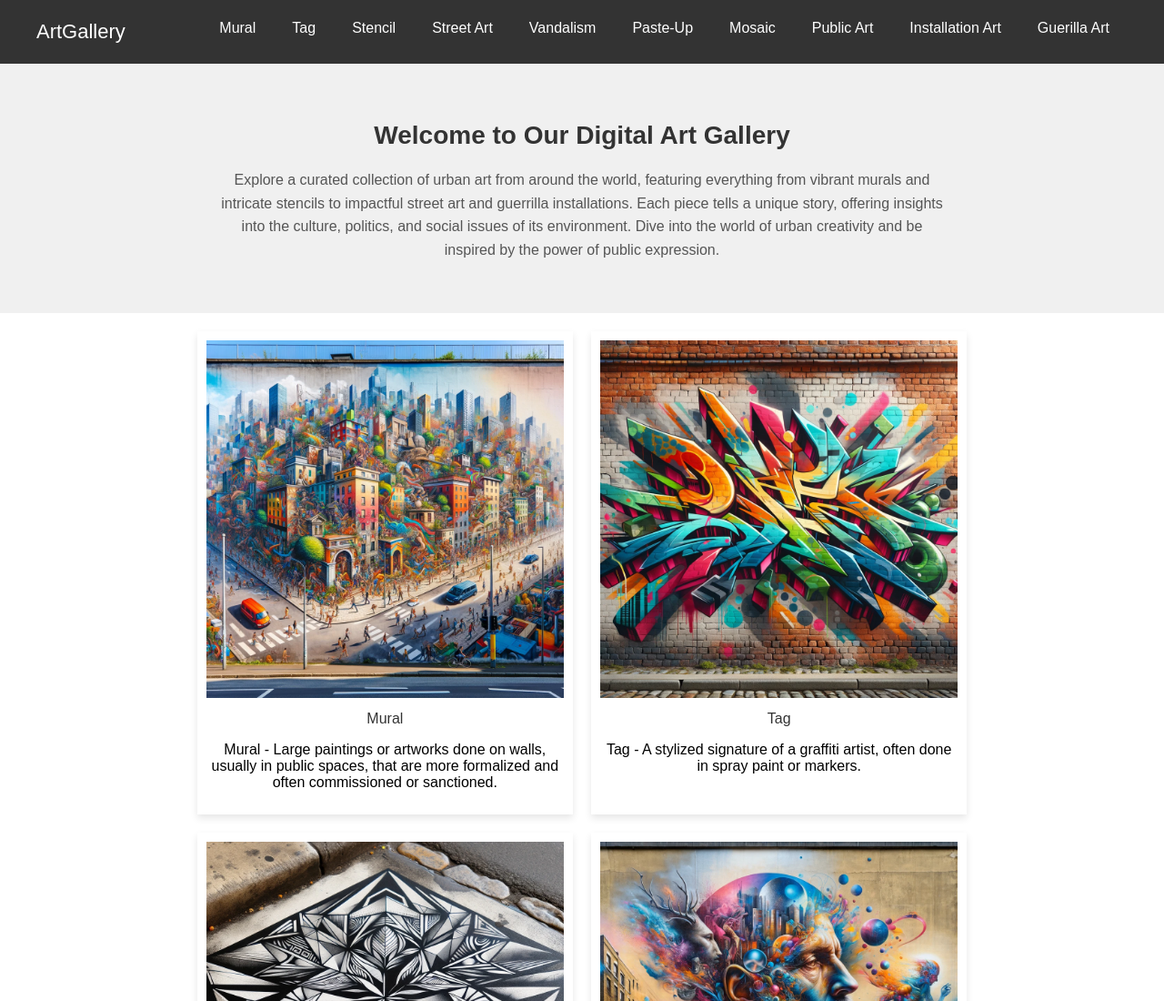
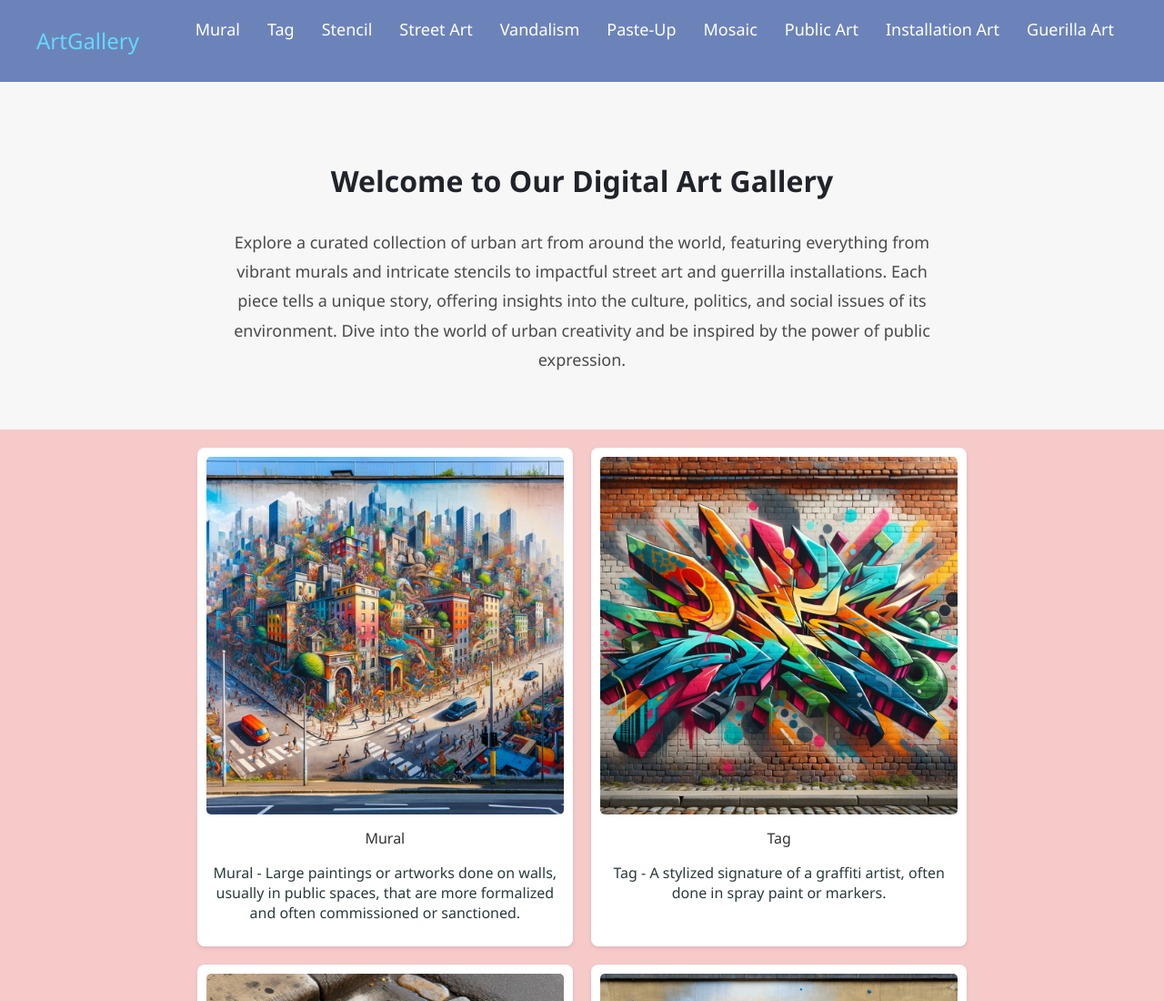
Before and after one commit to gladstone28/types-of-graffitti-2, a plain HTML site: page index.html in a window 1280 px wide. Shown: the top 1100 px of the page at 91% size. Drawn offline with Linux system fonts and the light colour scheme.

Commit message:
add new style2.css and modified style.css and index.html

```diff
--- a/index.html
+++ b/index.html
@@ -6,6 +6,7 @@
     <meta name="viewport" content="width=device-width, initial-scale=1.0">
     <title>Art Gallery</title>
     <link rel="stylesheet" href="style.css">
+    <link rel="stylesheet" href="style2.css">
 </head>
 
 <body>
--- a/style.css
+++ b/style.css
@@ -92,7 +92,7 @@ html {
 /* Introduction Section Styles */
 
 .introduction {
-    background-color: #f0f0f0;
+    background-color: #a4a1d7;
     /* Light grey background for contrast */
     padding: 40px 20px;
     text-align: center;
@@ -104,7 +104,7 @@ html {
 }
 
 .introduction h1 {
-    color: #333;
+    color: #cfe18b;
     font-size: 28px;
     margin-bottom: 20px;
 }
--- /dev/null
+++ b/style2.css
@@ -0,0 +1,140 @@
+body,
+html {
+    margin: 0;
+    padding: 0;
+    font-family: 'Segoe UI', Tahoma, Geneva, Verdana, sans-serif;
+    /* Updated font */
+    background-color: #f7caca;
+    /* Brighter background for the body */
+    color: #2a3a3e;
+    /* Dark gray for text for improved readability */
+}
+
+.navbar {
+    background-color: #6c83ba;
+    /* Darker shade for contrast */
+    overflow: hidden;
+    padding: 10px 0;
+    /* Adjusted padding for a slimmer nav bar */
+}
+
+.nav-container {
+    max-width: 1200px;
+    margin: auto;
+    padding: 0 20px;
+}
+
+.nav-logo {
+    color: #61dafb;
+    /* Bright accent color for the logo for a pop of color */
+    font-size: 24px;
+    /* Slightly larger font size for the logo */
+}
+
+.nav-menu {
+    list-style: none;
+    margin: 0;
+    padding: 0;
+}
+
+.nav-item {
+    display: inline-block;
+    /* Changed to inline-block for better spacing */
+}
+
+.nav-item a {
+    color: #ffffff;
+    text-decoration: none;
+    padding: 10px 15px;
+    /* Adjusted padding for a tighter nav item */
+    font-size: 18px;
+    /* Increased font size for better readability */
+}
+
+.nav-item a:hover {
+    background-color: #61dafb;
+    /* Use the accent color for hover state */
+    color: #20232a;
+}
+
+
+/* Introduction Section Styles */
+
+.introduction {
+    background-color: #f7f7f7;
+    /* Softer shade of grey for the intro section */
+    padding: 60px 20px;
+    /* More vertical padding for a spacious look */
+    text-align: center;
+}
+
+.introduction h1 {
+    color: #20232a;
+    font-size: 32px;
+    /* Larger font size for the title */
+    margin-bottom: 30px;
+    /* Increased margin for more space below the title */
+}
+
+.introduction p {
+    color: #4a4a4a;
+    /* Slightly darker grey for the paragraph */
+    font-size: 18px;
+    /* Larger font size for the paragraph */
+    line-height: 1.8;
+    /* Increased line height for better readability */
+    max-width: 800px;
+    /* Max width for better text alignment */
+    margin: auto;
+    /* Auto margins for horizontal centering */
+}
+
+
+/* Gallery Styles */
+
+.gallery {
+    display: flex;
+    flex-wrap: wrap;
+    justify-content: center;
+    gap: 20px;
+    padding: 20px;
+}
+
+.image-container {
+    box-shadow: 0 2px 4px rgba(0, 0, 0, 0.1);
+    /* Softer shadow for a subtle effect */
+    text-align: center;
+    padding: 10px;
+    background-color: #fff;
+    /* White background for each image container */
+    border-radius: 8px;
+    /* Rounded corners for a modern look */
+}
+
+.image-container img {
+    max-width: 100%;
+    height: auto;
+    border-radius: 5px;
+    /* Slightly rounded corners for the images */
+}
+
+.image-name {
+    margin-top: 10px;
+    font-size: 16px;
+    color: #333;
+}
+
+@media (max-width: 600px) {
+    .image-container {
+        flex-basis: calc(50% - 20px);
+    }
+    .nav-menu,
+    .nav-logo {
+        text-align: center;
+    }
+    .nav-item {
+        display: block;
+        margin: 10px 0;
+        /* Added margin for vertical spacing on mobile */
+    }
+}
```
